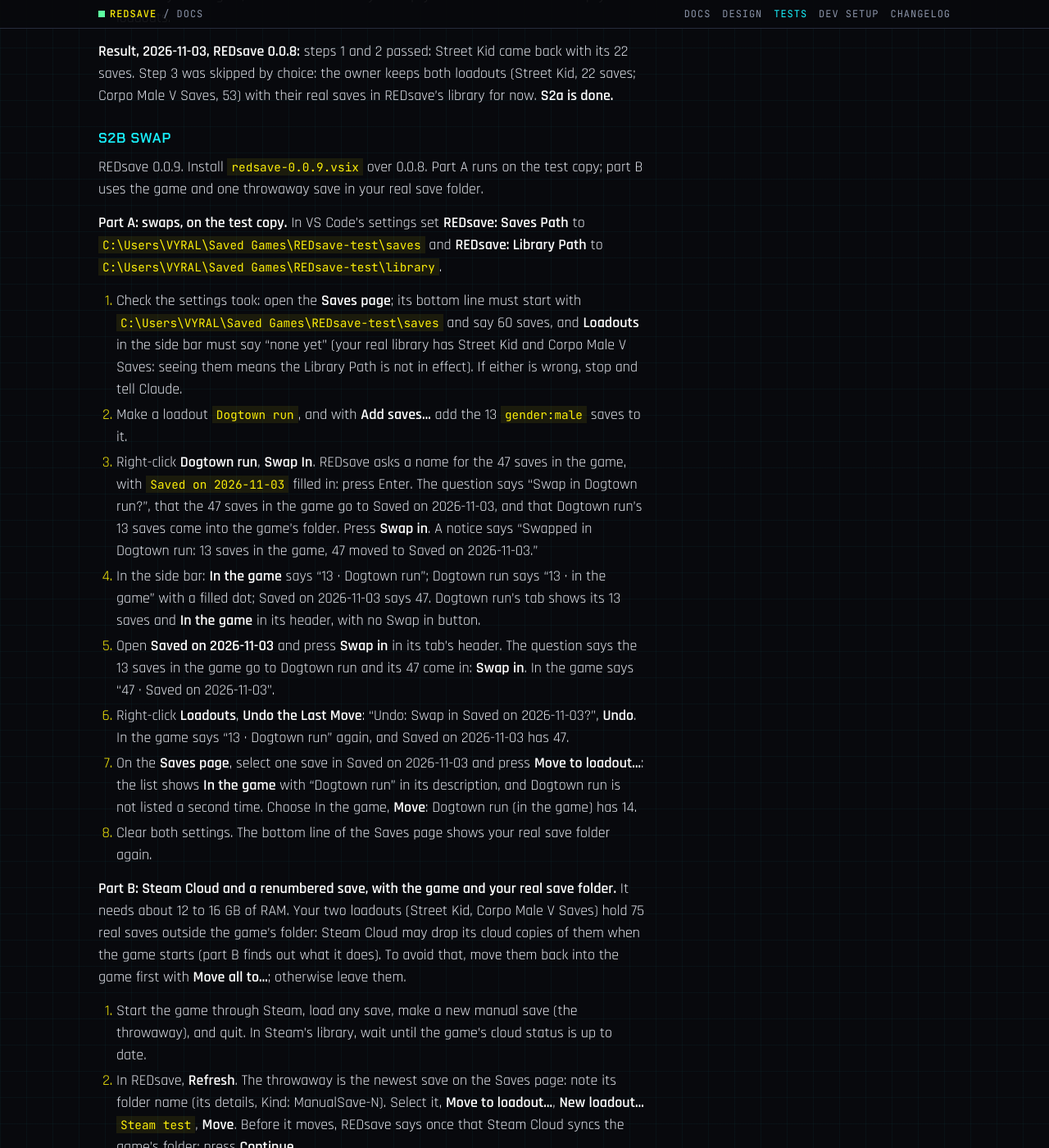
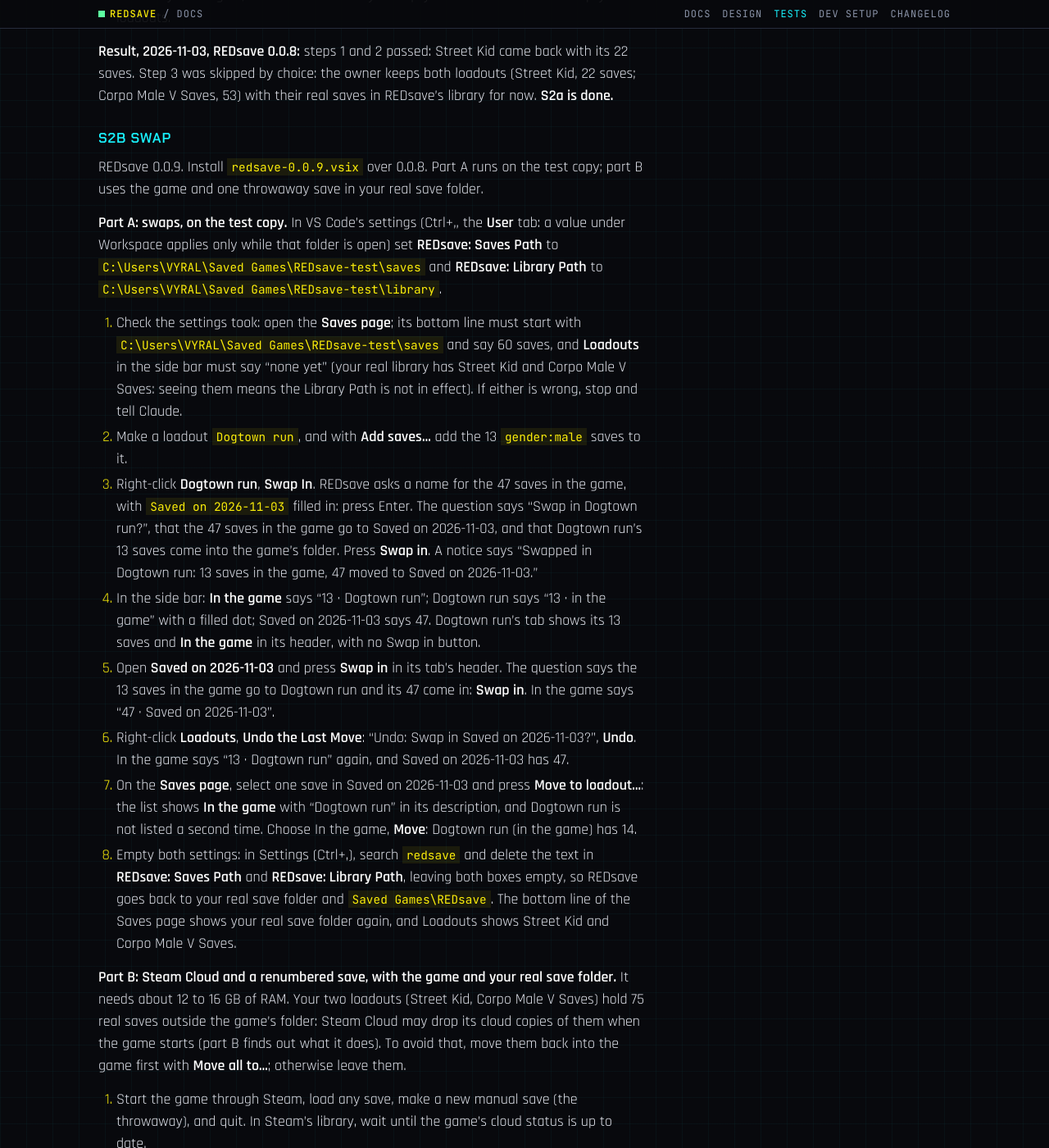
Before and after one commit to Edgemodders/REDsave, a Jekyll site: the page built from docs/testing.md, in a window 1280 px wide and 1400 px high, scrolled down 7782 px. Shown: the whole window at 82% size. Built offline with Jekyll 4.4.1, drawn with Linux system fonts in a browser that asks for light colours.

Commit message:
Tests: S2b steps 0 and 7 say how to set and empty the two path settings
Co-Authored-By: Claude Opus 5.5 <noreply@anthropic.com>

```diff
--- a/docs/testing.md
+++ b/docs/testing.md
@@ -163,7 +163,7 @@ Check for 0.0.8, on the library as the second run left it:
 
 REDsave 0.0.9. Install `redsave-0.0.9.vsix` over 0.0.8. Part A runs on the test copy; part B uses the game and one throwaway save in your real save folder.
 
-**Part A: swaps, on the test copy.** In VS Code's settings set **REDsave: Saves Path** to `C:\Users\VYRAL\Saved Games\REDsave-test\saves` and **REDsave: Library Path** to `C:\Users\VYRAL\Saved Games\REDsave-test\library`.
+**Part A: swaps, on the test copy.** In VS Code's settings (Ctrl+,, the **User** tab: a value under Workspace applies only while that folder is open) set **REDsave: Saves Path** to `C:\Users\VYRAL\Saved Games\REDsave-test\saves` and **REDsave: Library Path** to `C:\Users\VYRAL\Saved Games\REDsave-test\library`.
 
 0. Check the settings took: open the **Saves page**; its bottom line must start with `C:\Users\VYRAL\Saved Games\REDsave-test\saves` and say 60 saves, and **Loadouts** in the side bar must say "none yet" (your real library has Street Kid and Corpo Male V Saves: seeing them means the Library Path is not in effect). If either is wrong, stop and tell Claude.
 1. Make a loadout `Dogtown run`, and with **Add saves...** add the 13 `gender:male` saves to it.
@@ -172,7 +172,7 @@ REDsave 0.0.9. Install `redsave-0.0.9.vsix` over 0.0.8. Part A runs on the test
 4. Open **Saved on 2026-11-03** and press **Swap in** in its tab's header. The question says the 13 saves in the game go to Dogtown run and its 47 come in: **Swap in**. In the game says "47 · Saved on 2026-11-03".
 5. Right-click **Loadouts**, **Undo the Last Move**: "Undo: Swap in Saved on 2026-11-03?", **Undo**. In the game says "13 · Dogtown run" again, and Saved on 2026-11-03 has 47.
 6. On the **Saves page**, select one save in Saved on 2026-11-03 and press **Move to loadout...**: the list shows **In the game** with "Dogtown run" in its description, and Dogtown run is not listed a second time. Choose In the game, **Move**: Dogtown run (in the game) has 14.
-7. Clear both settings. The bottom line of the Saves page shows your real save folder again.
+7. Empty both settings: in Settings (Ctrl+,), search `redsave` and delete the text in **REDsave: Saves Path** and **REDsave: Library Path**, leaving both boxes empty, so REDsave goes back to your real save folder and `Saved Games\REDsave`. The bottom line of the Saves page shows your real save folder again, and Loadouts shows Street Kid and Corpo Male V Saves.
 
 **Part B: Steam Cloud and a renumbered save, with the game and your real save folder.** It needs about 12 to 16 GB of RAM. Your two loadouts (Street Kid, Corpo Male V Saves) hold 75 real saves outside the game's folder: Steam Cloud may drop its cloud copies of them when the game starts (part B finds out what it does). To avoid that, move them back into the game first with **Move all to...**; otherwise leave them.
 
```
